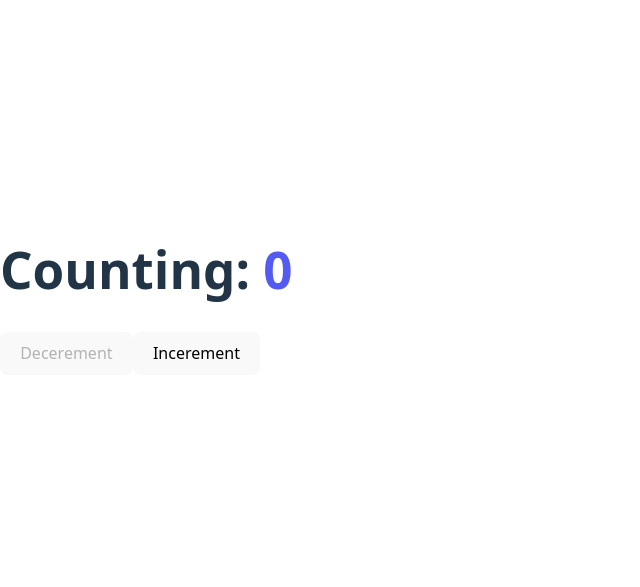
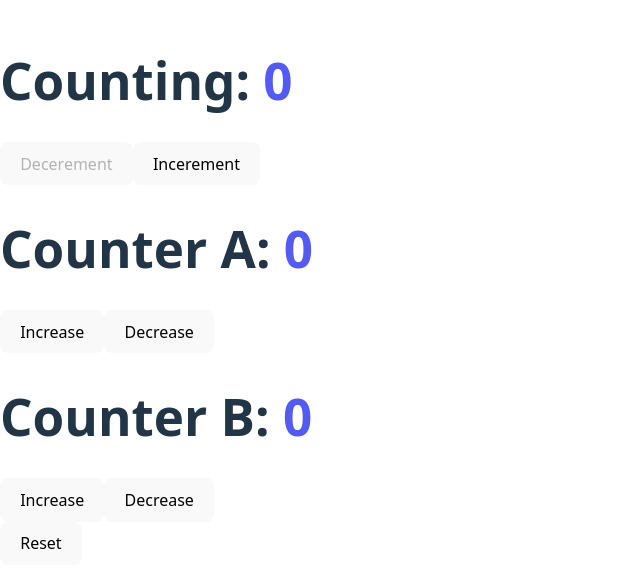
Before and after one commit to Mohmett/React-Challenges, a React (Vite) app: page / in a window 1280 px wide. Shown: the part 109-696 px from the top of the page, without its empty margins (0-640 px from the left). Built offline with nearby package versions, Linux system fonts and the light colour scheme.

Commit message:
Exercise 12

```diff
--- a/src/App.jsx
+++ b/src/App.jsx
@@ -10,6 +10,7 @@ import GitHubUsers from "./GithubUsers";
 import UserList from "./userList";
 import LoginForm from "./LoginForm";
 import Counting from "./Counting";
+import Counter from "./Counter";
 
 function App() {
   return (
@@ -29,6 +30,7 @@ function App() {
       {/* <UserList></UserList> */}
       {/* <LoginForm></LoginForm> */}
       <Counting></Counting>
+      <Counter></Counter>
     </>
   );
 }
--- /dev/null
+++ b/src/Counter.jsx
@@ -0,0 +1,48 @@
+import { useReducer } from "react";
+
+// const initaialValue = { count: 0};
+const initaialValue = { countA: 0, countB:0 };
+
+
+
+
+const reducer = (state, action) => {
+console.log(state.countA)
+
+  switch (action.type) {
+    case "incrementA":
+      return {...state, countA: state.countA + 1 };
+    case "decrementA":
+      return {...state,countA: state.countA > 0 ? state.countA - 1 : 0 };
+      case "incrementB":
+        return{...state,countB: state.countB+1}
+        case "decrementB":
+            return{...state, countB: state.countB > 0 ? state.countB - 1 : 0  }
+    case "reset":
+      return initaialValue;
+  }
+};
+const Counter = () => {
+
+    const [state,depatcher]=useReducer(reducer,initaialValue);
+
+  return (
+    <>
+    <div>
+      <h1>Counter A: <span>{state.countA}</span> </h1>
+      <button onClick={()=>{depatcher({type:"incrementA"})}}>Increase</button>
+      <button onClick={()=>{depatcher({type:"decrementA"})}}>Decrease</button>
+    </div>
+
+    <div>
+      <h1>Counter B: <span>{state.countB}</span> </h1>
+      <button onClick={()=>{depatcher({type:"incrementB"})}}>Increase</button>
+      <button onClick={()=>{depatcher({type:"decrementB"})}}>Decrease</button>
+    </div>
+      <button onClick={()=>{depatcher({type:"reset"})}}>Reset</button>
+
+    </>
+  );
+};
+
+export default Counter;
```
